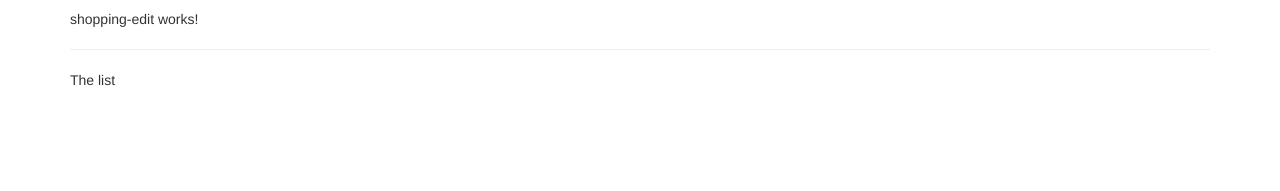
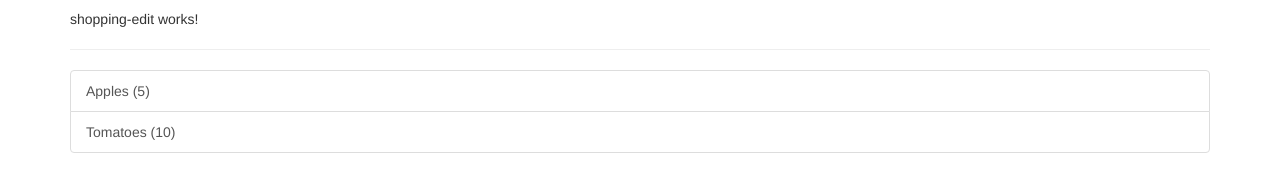
Before and after one commit to speedygonzales91/RecipeAngular, an Angular app: page / in a window 1280 px wide. Shown: the part 381-572 px from the top of the page. Built offline with nearby package versions, Linux system fonts and the light colour scheme.

Commit message:
Diplaying ingredients

```diff
--- /dev/null
+++ b/src/app/shared/ingredient.model.ts
@@ -0,0 +1,4 @@
+export class Ingredient {
+    constructor(public name :string, public amount :number){
+    }
+}
--- a/src/app/shopping-list/shopping-list.component.html
+++ b/src/app/shopping-list/shopping-list.component.html
@@ -2,6 +2,13 @@
     <div class="col-xs-12">
         <app-shopping-edit></app-shopping-edit>
         <hr>
-        <p>The list</p>
+        <ul class="list-group">
+            <a
+            class="list-group-item"
+             style="cursor: pointer;"
+             *ngFor="let ingredient of ingredients">
+             {{ingredient.name}} ({{ingredient.amount}})
+            </a>
+        </ul>
     </div>
 </div>
--- a/src/app/shopping-list/shopping-list.component.ts
+++ b/src/app/shopping-list/shopping-list.component.ts
@@ -1,4 +1,5 @@
 import { Component, OnInit } from '@angular/core';
+import { Ingredient } from '../shared/ingredient.model';
 
 @Component({
   selector: 'app-shopping-list',
@@ -7,6 +8,10 @@
 })
 export class ShoppingListComponent implements OnInit {
 
+  ingredients :Ingredient[] = [
+    new Ingredient('Apples',5),
+    new Ingredient('Tomatoes',10)
+  ];
   constructor() { }
 
   ngOnInit() {
```
